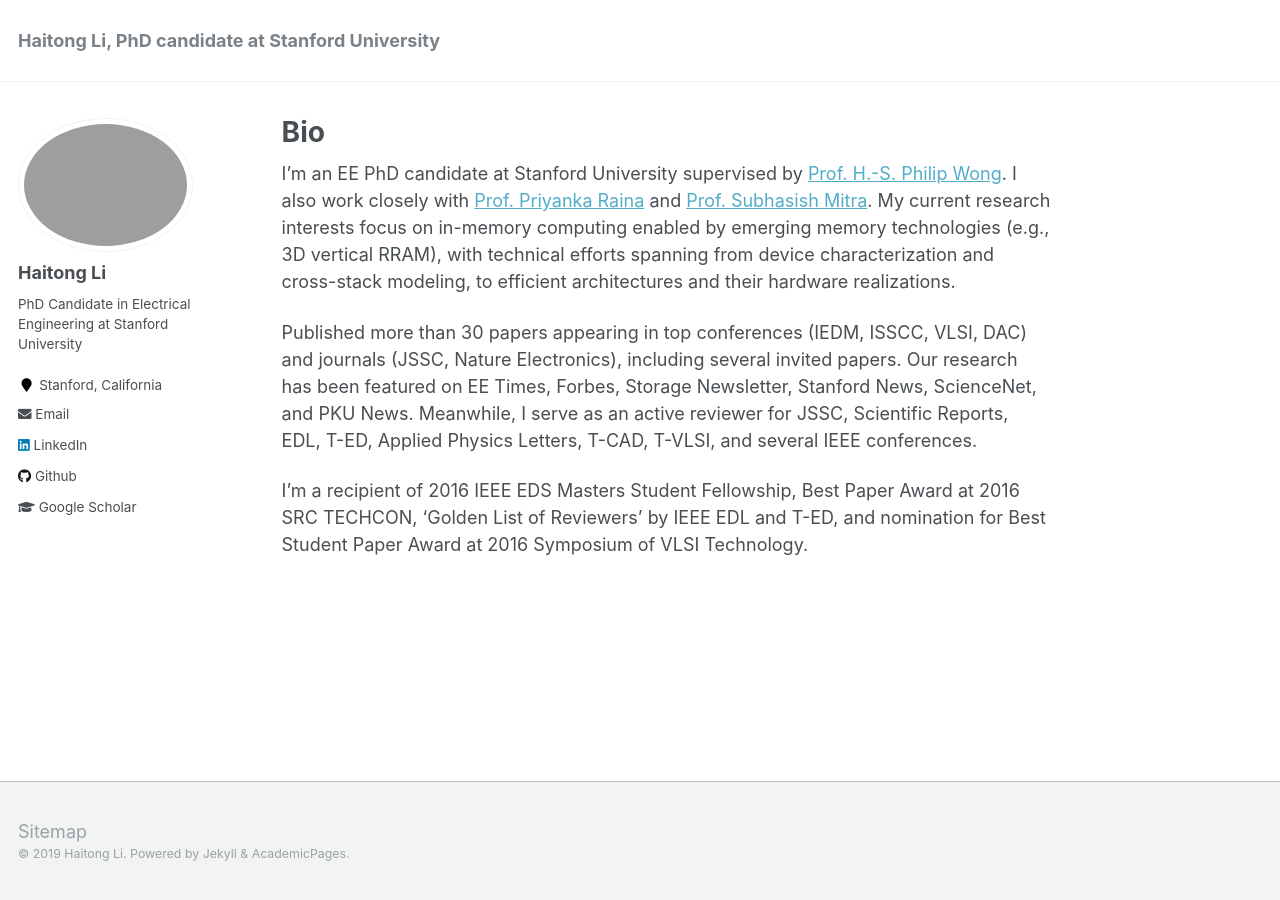
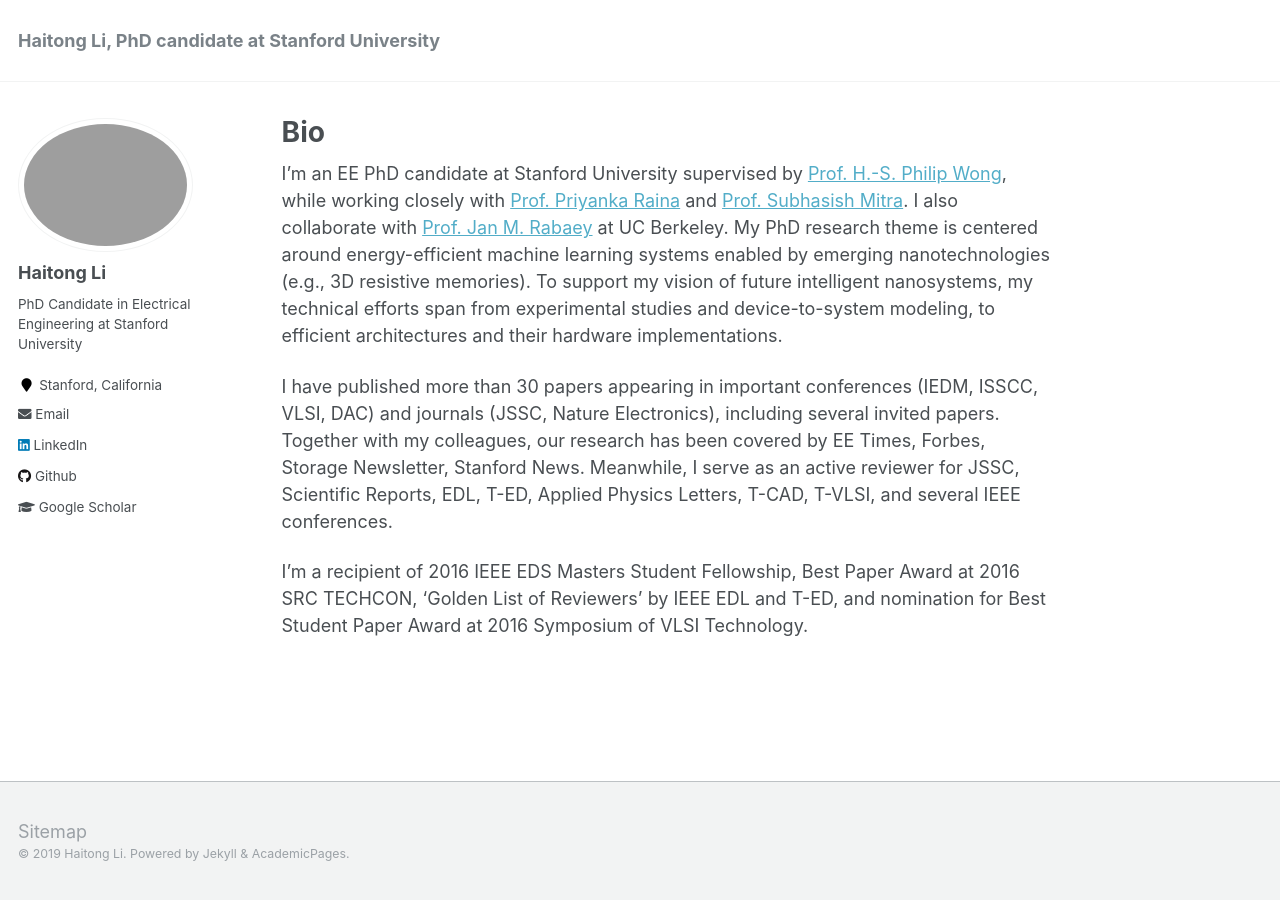
Before and after one commit to peterliht/peterliht.github.io, a Jekyll site: the page built from _pages/about.md, in a window 1280 px wide. Built offline with Jekyll 4.4.1, drawn with Linux system fonts in a browser that asks for light colours.

Commit message:
update bio

```diff
--- a/_pages/about.md
+++ b/_pages/about.md
@@ -8,8 +8,8 @@ redirect_from:
   - /about.html
 ---
 
-I'm an EE PhD candidate at Stanford University supervised by [Prof. H.-S. Philip Wong](https://web.stanford.edu/~hspwong/). I also work closely with [Prof. Priyanka Raina](https://profiles.stanford.edu/priyanka-raina) and [Prof. Subhasish Mitra](https://web.stanford.edu/~subh/). My current research interests focus on in-memory computing enabled by emerging memory technologies (e.g., 3D vertical RRAM), with technical efforts spanning from device characterization and cross-stack modeling, to efficient architectures and their hardware realizations.
+I'm an EE PhD candidate at Stanford University supervised by [Prof. H.-S. Philip Wong](https://web.stanford.edu/~hspwong/), while working closely with [Prof. Priyanka Raina](https://profiles.stanford.edu/priyanka-raina) and [Prof. Subhasish Mitra](https://web.stanford.edu/~subh/). I also collaborate with [Prof. Jan M. Rabaey](https://www2.eecs.berkeley.edu/Faculty/Homepages/rabaey.html) at UC Berkeley. My PhD research theme is centered around energy-efficient machine learning systems enabled by emerging nanotechnologies (e.g., 3D resistive memories). To support my vision of future intelligent nanosystems, my technical efforts span from experimental studies and device-to-system modeling, to efficient architectures and their hardware implementations.
 
-Published more than 30 papers appearing in top conferences (IEDM, ISSCC, VLSI, DAC) and journals (JSSC, Nature Electronics), including several invited papers. Our research has been featured on EE Times, Forbes, Storage Newsletter, Stanford News, ScienceNet, and PKU News. Meanwhile, I serve as an active reviewer for JSSC, Scientific Reports, EDL, T-ED, Applied Physics Letters, T-CAD, T-VLSI, and several IEEE conferences.
+I have published more than 30 papers appearing in important conferences (IEDM, ISSCC, VLSI, DAC) and journals (JSSC, Nature Electronics), including several invited papers. Together with my colleagues, our research has been covered by EE Times, Forbes, Storage Newsletter, Stanford News. Meanwhile, I serve as an active reviewer for JSSC, Scientific Reports, EDL, T-ED, Applied Physics Letters, T-CAD, T-VLSI, and several IEEE conferences.
 
 I'm a recipient of 2016 IEEE EDS Masters Student Fellowship, Best Paper Award at 2016 SRC TECHCON, 'Golden List of Reviewers' by IEEE EDL and T-ED, and nomination for Best Student Paper Award at 2016 Symposium of VLSI Technology.
```
